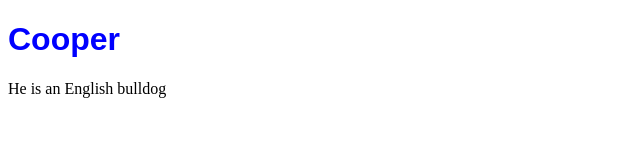
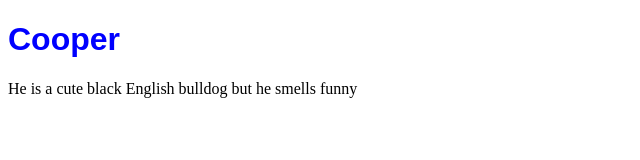
Before and after one commit to audreyscheah/audreyscheah2.github.io, a website: page index.html in a window 1280 px wide. Shown: the whole page, without its empty margins (0-640 px from the left). Drawn offline with Linux system fonts and the light colour scheme.

Commit message:
Update index.html

```diff
--- a/index.html
+++ b/index.html
@@ -8,6 +8,6 @@
   </head>
   <body>
     <h1>Cooper</h1>
-    <p>He is an English bulldog</p>
+    <p>He is a cute black English bulldog but he smells funny</p>
   </body>
 </html>
```
